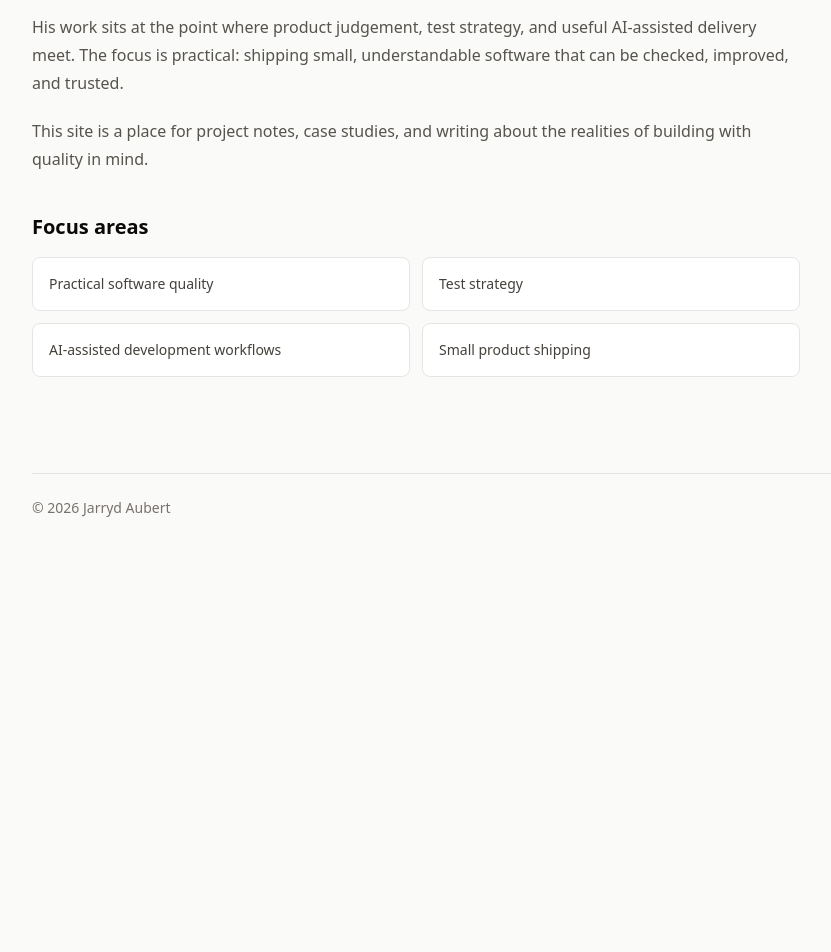
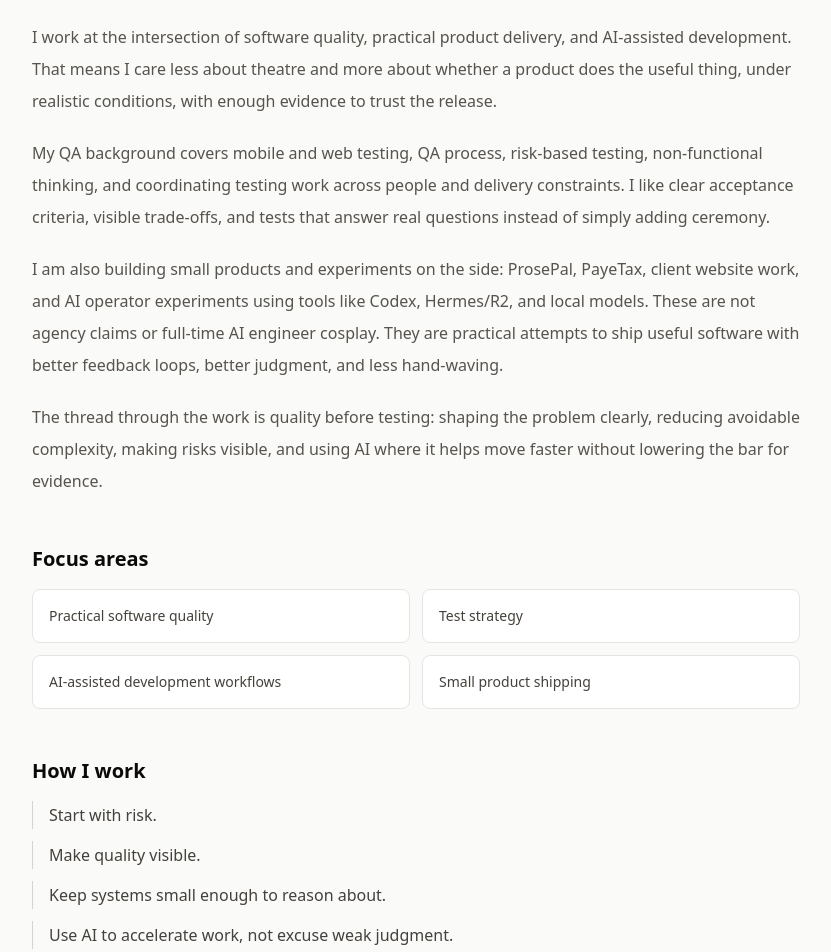
Before and after one commit to jarrydaubert/jarrydaubert.com, a Next.js app: page /about in a window 1280 px wide. Shown: the part 300-1252 px from the top of the page, without its empty margins (136-967 px from the left). Before the commit the page ends 850 px from the top, so only its background shows below. Built offline with nearby package versions, Linux system fonts and the light colour scheme.

Commit message:
feat: strengthen content structure and starter copy

```diff
--- a/src/app/about/page.tsx
+++ b/src/app/about/page.tsx
@@ -1,8 +1,7 @@
 import type { Metadata } from "next";
 
-export const metadata: Metadata = {
-  title: "About",
-};
+const siteDescription =
+  "Personal site of Jarryd Aubert \u2014 QA-minded product builder focused on useful software, AI-assisted workflows, and quality.";
 
 const focusAreas = [
   "Practical software quality",
@@ -11,9 +10,21 @@ const focusAreas = [
   "Small product shipping",
 ];
 
+const workingPrinciples = [
+  "Start with risk.",
+  "Make quality visible.",
+  "Keep systems small enough to reason about.",
+  "Use AI to accelerate work, not excuse weak judgment.",
+];
+
+export const metadata: Metadata = {
+  title: "About",
+  description: siteDescription,
+};
+
 export default function AboutPage() {
   return (
-    <article className="max-w-3xl space-y-10">
+    <article className="max-w-3xl space-y-12">
       <header className="space-y-4">
         <h1 className="text-3xl font-semibold text-stone-950 dark:text-stone-50 sm:text-4xl">
           About
@@ -24,16 +35,33 @@ export default function AboutPage() {
         </p>
       </header>
 
-      <div className="space-y-5 text-base leading-7 text-stone-600 dark:text-stone-300">
+      <div className="space-y-5 text-base leading-8 text-stone-600 dark:text-stone-300">
         <p>
-          His work sits at the point where product judgement, test strategy, and
-          useful AI-assisted delivery meet. The focus is practical: shipping
-          small, understandable software that can be checked, improved, and
-          trusted.
+          I work at the intersection of software quality, practical product
+          delivery, and AI-assisted development. That means I care less about
+          theatre and more about whether a product does the useful thing, under
+          realistic conditions, with enough evidence to trust the release.
         </p>
         <p>
-          This site is a place for project notes, case studies, and writing
-          about the realities of building with quality in mind.
+          My QA background covers mobile and web testing, QA process, risk-based
+          testing, non-functional thinking, and coordinating testing work across
+          people and delivery constraints. I like clear acceptance criteria,
+          visible trade-offs, and tests that answer real questions instead of
+          simply adding ceremony.
+        </p>
+        <p>
+          I am also building small products and experiments on the side:
+          ProsePal, PayeTax, client website work, and AI operator experiments
+          using tools like Codex, Hermes/R2, and local models. These are not
+          agency claims or full-time AI engineer cosplay. They are practical
+          attempts to ship useful software with better feedback loops, better
+          judgment, and less hand-waving.
+        </p>
+        <p>
+          The thread through the work is quality before testing: shaping the
+          problem clearly, reducing avoidable complexity, making risks visible,
+          and using AI where it helps move faster without lowering the bar for
+          evidence.
         </p>
       </div>
 
@@ -55,6 +83,25 @@ export default function AboutPage() {
           ))}
         </ul>
       </section>
+
+      <section className="space-y-4" aria-labelledby="how-i-work">
+        <h2
+          id="how-i-work"
+          className="text-xl font-semibold text-stone-950 dark:text-stone-50"
+        >
+          How I work
+        </h2>
+        <ul className="space-y-3 text-base leading-7 text-stone-700 dark:text-stone-200">
+          {workingPrinciples.map((principle) => (
+            <li
+              key={principle}
+              className="border-l border-stone-300 pl-4 dark:border-stone-700"
+            >
+              {principle}
+            </li>
+          ))}
+        </ul>
+      </section>
     </article>
   );
 }
--- a/src/app/page.tsx
+++ b/src/app/page.tsx
@@ -1,10 +1,24 @@
+import type { Metadata } from "next";
 import Link from "next/link";
 import { ProjectCard } from "@/components/project-card";
 import { WritingCard } from "@/components/writing-card";
+import { principles } from "@/content/principles";
 import { selectedWork } from "@/content/projects";
 import { plannedEssays } from "@/content/writing";
 
+const siteDescription =
+  "Personal site of Jarryd Aubert \u2014 QA-minded product builder focused on useful software, AI-assisted workflows, and quality.";
+
+export const metadata: Metadata = {
+  title: {
+    absolute: "Jarryd Aubert",
+  },
+  description: siteDescription,
+};
+
 export default function Home() {
+  const firstEssay = plannedEssays[0];
+
   return (
     <div className="space-y-20">
       <section className="max-w-4xl space-y-10" aria-labelledby="home-title">
@@ -53,12 +67,7 @@ export default function Home() {
           Principles
         </h2>
         <ul className="grid gap-3 text-base leading-7 text-stone-700 dark:text-stone-200 sm:grid-cols-2">
-          {[
-            "Useful beats impressive.",
-            "Evidence over vibes.",
-            "Quality starts before testing.",
-            "Small systems, shipped properly.",
-          ].map((principle) => (
+          {principles.map((principle) => (
             <li
               key={principle}
               className="border-l border-stone-300 pl-4 dark:border-stone-700"
@@ -78,8 +87,8 @@ export default function Home() {
             Selected work
           </h2>
           <p className="max-w-2xl text-sm leading-6 text-stone-600 dark:text-stone-300">
-            Early placeholders for the project stories that will become proper
-            case studies.
+            Selected products, client work, and experiments that show the shape
+            of the work.
           </p>
         </div>
         <div className="grid gap-4 sm:grid-cols-3">
@@ -89,6 +98,7 @@ export default function Home() {
               name={project.name}
               summary={project.summary}
               href="/projects"
+              status={project.status}
             />
           ))}
         </div>
@@ -101,7 +111,12 @@ export default function Home() {
         >
           First essay
         </h2>
-        <WritingCard title={plannedEssays[0].title} headingLevel={3} />
+        <WritingCard
+          title={firstEssay.title}
+          headingLevel={3}
+          summary={firstEssay.summary}
+          status={firstEssay.status}
+        />
       </section>
     </div>
   );
--- a/src/app/projects/page.tsx
+++ b/src/app/projects/page.tsx
@@ -2,8 +2,12 @@ import type { Metadata } from "next";
 import { ProjectCard } from "@/components/project-card";
 import { projects } from "@/content/projects";
 
+const siteDescription =
+  "Personal site of Jarryd Aubert \u2014 QA-minded product builder focused on useful software, AI-assisted workflows, and quality.";
+
 export const metadata: Metadata = {
   title: "Projects",
+  description: siteDescription,
 };
 
 export default function ProjectsPage() {
@@ -17,8 +21,9 @@ export default function ProjectsPage() {
           Projects
         </h1>
         <p className="text-base leading-7 text-stone-600 dark:text-stone-300">
-          Starter notes for products and experiments. Proper case studies will
-          replace these placeholders.
+          Selected products, client work, and experiments across practical
+          software quality, AI-assisted delivery, and small product shipping.
+          Proper case studies will replace these starter notes.
         </p>
       </header>
 
@@ -29,7 +34,9 @@ export default function ProjectsPage() {
             name={project.name}
             summary={project.summary}
             headingLevel={2}
+            theme={project.theme}
             status={project.status}
+            caseStudyStatus={project.caseStudyStatus}
           />
         ))}
       </div>
--- a/src/app/writing/page.tsx
+++ b/src/app/writing/page.tsx
@@ -2,8 +2,12 @@ import type { Metadata } from "next";
 import { WritingCard } from "@/components/writing-card";
 import { plannedEssays } from "@/content/writing";
 
+const siteDescription =
+  "Personal site of Jarryd Aubert \u2014 QA-minded product builder focused on useful software, AI-assisted workflows, and quality.";
+
 export const metadata: Metadata = {
   title: "Writing",
+  description: siteDescription,
 };
 
 export default function WritingPage() {
@@ -17,8 +21,8 @@ export default function WritingPage() {
           Writing
         </h1>
         <p className="text-base leading-7 text-stone-600 dark:text-stone-300">
-          A small index for essays on software quality, product building, and
-          AI-assisted delivery.
+          Notes on software quality, AI-assisted delivery, product building, and
+          shipping discipline.
         </p>
       </header>
 
@@ -26,7 +30,8 @@ export default function WritingPage() {
         <WritingCard
           key={essay.title}
           title={essay.title}
-          teaser={essay.teaser}
+          summary={essay.summary}
+          status={essay.status}
         />
       ))}
     </section>
--- a/src/components/project-card.tsx
+++ b/src/components/project-card.tsx
@@ -3,17 +3,21 @@ import Link from "next/link";
 type ProjectCardProps = {
   name: string;
   summary: string;
+  caseStudyStatus?: string;
   href?: string;
   headingLevel?: 2 | 3;
   status?: string;
+  theme?: string;
 };
 
 export function ProjectCard({
   name,
   summary,
+  caseStudyStatus,
   href,
   headingLevel = 3,
   status,
+  theme,
 }: ProjectCardProps) {
   const Heading = headingLevel === 2 ? "h2" : "h3";
   const content = (
@@ -25,11 +29,19 @@ export function ProjectCard({
         <p className="text-sm leading-6 text-stone-600 dark:text-stone-300">
           {summary}
         </p>
+        {theme ? (
+          <p className="text-sm leading-6 text-stone-600 dark:text-stone-300">
+            <span className="font-medium text-stone-800 dark:text-stone-100">
+              Theme:
+            </span>{" "}
+            {theme}
+          </p>
+        ) : null}
       </div>
-      {status ? (
+      {status || caseStudyStatus ? (
         <div className="mt-6 space-y-2 text-sm text-stone-500 dark:text-stone-400">
-          <p>{status}</p>
-          <p>Case study coming soon</p>
+          {status ? <p>{status}</p> : null}
+          {caseStudyStatus ? <p>{caseStudyStatus}</p> : null}
         </div>
       ) : null}
     </>
--- a/src/components/writing-card.tsx
+++ b/src/components/writing-card.tsx
@@ -1,13 +1,15 @@
 type WritingCardProps = {
   title: string;
   headingLevel?: 2 | 3;
-  teaser?: string;
+  summary?: string;
+  status?: string;
 };
 
 export function WritingCard({
   title,
   headingLevel = 2,
-  teaser,
+  summary,
+  status = "Coming soon.",
 }: WritingCardProps) {
   const Heading = headingLevel === 2 ? "h2" : "h3";
 
@@ -17,14 +19,14 @@ export function WritingCard({
         <Heading className="text-lg font-semibold text-stone-950 dark:text-stone-50">
           {title}
         </Heading>
-        {teaser ? (
+        {summary ? (
           <p className="text-sm leading-6 text-stone-600 dark:text-stone-300">
-            {teaser}
+            {summary}
           </p>
         ) : null}
       </div>
       <p className="mt-6 text-sm text-stone-500 dark:text-stone-400">
-        Coming soon
+        {status}
       </p>
     </article>
   );
--- /dev/null
+++ b/src/content/principles.ts
@@ -0,0 +1,6 @@
+export const principles = [
+  "Useful beats impressive.",
+  "Evidence over vibes.",
+  "Quality starts before testing.",
+  "Small systems, shipped properly.",
+];
--- a/src/content/projects.ts
+++ b/src/content/projects.ts
@@ -1,47 +1,44 @@
 export type Project = {
   name: string;
   summary: string;
+  theme: string;
   status: string;
+  caseStudyStatus: string;
 };
 
 export const projects: Project[] = [
   {
     name: "ProsePal",
-    summary:
-      "An AI-assisted writing product for turning intent into better greeting-card messages.",
-    status: "Status placeholder",
+    summary: "AI-assisted greeting-card writing app.",
+    theme: "Product building, AI-assisted writing, tone/occasion fit.",
+    status: "In progress.",
+    caseStudyStatus: "Coming soon.",
   },
   {
     name: "PayeTax",
-    summary:
-      "A UK PAYE and tax calculator product shaped around clarity, usefulness, and trust.",
-    status: "Status placeholder",
+    summary: "UK PAYE/tax calculator product.",
+    theme:
+      "Practical finance tooling, correctness, edge cases, release evidence.",
+    status: "In progress.",
+    caseStudyStatus: "Coming soon.",
   },
   {
     name: "Evolution Padel",
-    summary:
-      "A fast, SEO-focused client website for a padel business with a practical launch path.",
-    status: "Status placeholder",
+    summary: "Fast, SEO-focused client website.",
+    theme:
+      "Static site delivery, analytics, SEO, performance, client handover.",
+    status: "Live/client project.",
+    caseStudyStatus: "Coming soon.",
   },
   {
     name: "AI operator experiments",
     summary:
-      "Small experiments in AI-assisted software delivery, quality checks, and operator workflows.",
-    status: "Status placeholder",
+      "Experiments with Codex, Hermes/R2, local models, and evidence-led AI workflows.",
+    theme:
+      "AI-assisted development, operator workflows, verification, release discipline.",
+    status: "Ongoing experiments.",
+    caseStudyStatus: "Notes coming soon.",
   },
 ];
 
-export const selectedWork = [
-  {
-    name: "ProsePal",
-    summary: "AI-assisted greeting-card writing app.",
-  },
-  {
-    name: "PayeTax",
-    summary: "UK PAYE/tax calculator product.",
-  },
-  {
-    name: "Evolution Padel",
-    summary: "Fast, SEO-focused client website.",
-  },
-];
+export const selectedWork = projects.slice(0, 3);
--- a/src/content/writing.ts
+++ b/src/content/writing.ts
@@ -1,13 +1,15 @@
 export type WritingItem = {
   title: string;
-  teaser: string;
+  summary: string;
+  status: string;
 };
 
 export const plannedEssays: WritingItem[] = [
   {
     title:
       "The gap between AI-assisted development demos and actually shipping with AI",
-    teaser:
-      "A planned essay about the difference between impressive AI coding demos and the steadier work of getting useful software into production with tests, review, and evidence.",
+    summary:
+      "AI demos reward speed. Shipping rewards judgment, verification, and restraint.",
+    status: "Coming soon.",
   },
 ];
```
Also changed, not shown: 1 other file (tests, documents, lock files or other folders).
